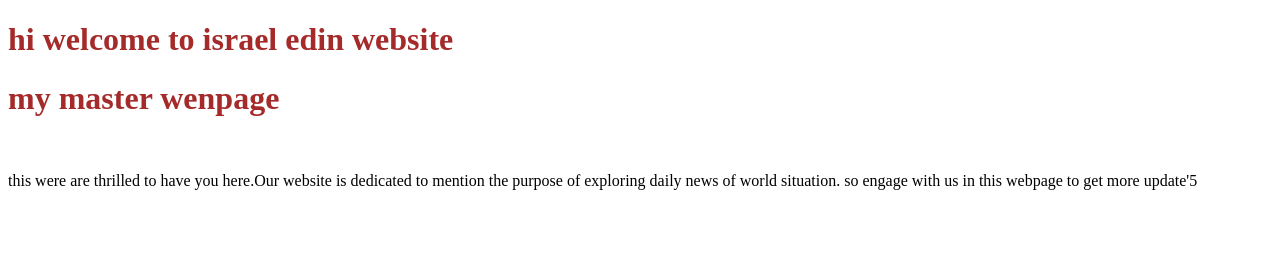
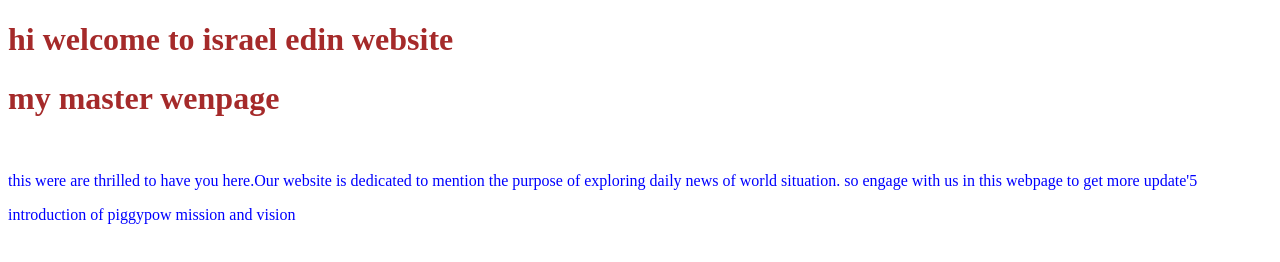
Before and after one commit to israeledin01/webpage, a plain HTML site: page index.html in a window 1280 px wide. Drawn offline with Linux system fonts and the light colour scheme.

Commit message:
added new dailog

```diff
--- a/index.html
+++ b/index.html
@@ -7,6 +7,7 @@
     <style>
         h1{color: brown;}
         h1{font-family: 'Times New Roman', Times, serif;}
+        p{color: blue;}
     </style>
 </head>
 <body>
@@ -16,5 +17,8 @@
     <p>this were are thrilled to have you here.Our website is dedicated to mention the purpose of exploring
         daily news of world situation. so engage with us in this webpage to get more update'5
     </p>
+    <p>introduction of piggypow
+        mission and vision
+    </p>
 </body>
 </html>
```
